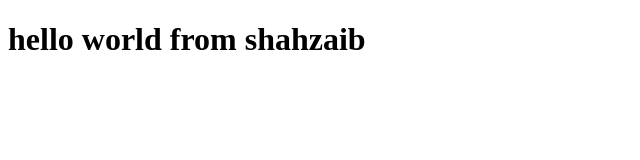
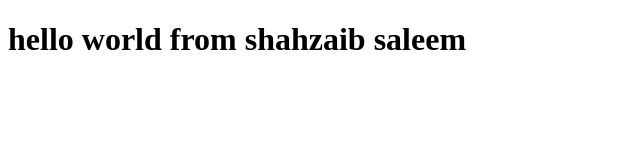
Before and after one commit to Muhammad-Shahzaib-Saleem/Bootcamp-Assignment, a plain HTML site: page index.html in a window 1280 px wide. Shown: the whole page, without its empty margins (0-640 px from the left). Drawn offline with Linux system fonts and the light colour scheme.

Commit message:
Update index.html

```diff
--- a/index.html
+++ b/index.html
@@ -8,7 +8,7 @@
 </head>
 
 <body>
-    <h1>hello world from shahzaib</h1>
+    <h1>hello world from shahzaib saleem</h1>
 </body>
 
 </html>
```
